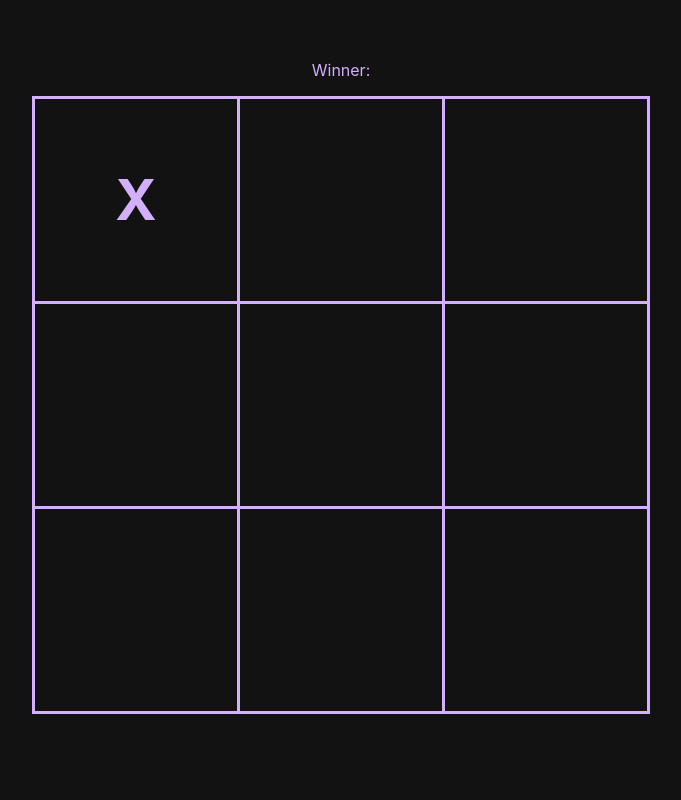
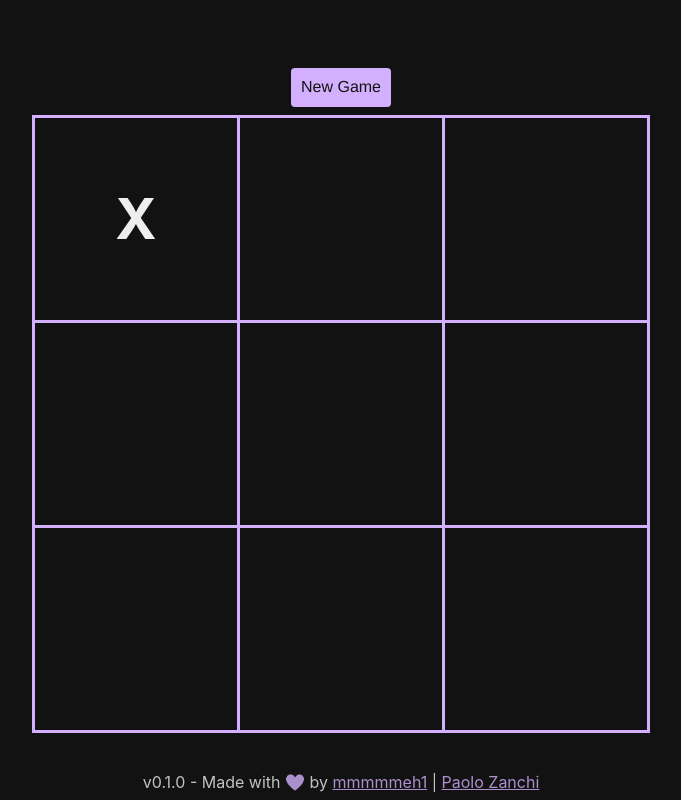
Before and after one commit to paolozanchi/tic-tac-toe, a Vue app: page / in a window 1280 px wide. Shown: the whole page, without its empty margins (299-980 px from the left). Built offline with nearby package versions, Linux system fonts and the light colour scheme.

Commit message:
Added footer, new button, styles

```diff
--- a/src/App.vue
+++ b/src/App.vue
@@ -1,29 +1,63 @@
 <template>
-  <div id="app">
-    <button
-      v-if="gameEnded"
+  <section
+    id="app"
+    class="container"
+  >
+    <main>
+      <RippleButton
+        variant="primary"
         @click="newGame"
       >
         New Game
-    </button>
-    <p>Winner: {{ winner }}</p>
+      </RippleButton>
+
       <TicTacToeBoard
         :board-state="board"
         @clickedCell="clickedCell"
       />
-  </div>
+
+      <h1 v-if="winner">
+        Winner: {{ winner }}
+      </h1>
+    </main>
+
+    <footer>
+      <span v-if="appVersion">
+        v{{ appVersion }} -
+      </span>
+
+      Made with <span class="heart">❤️</span> by
+      <a
+        href="https://github.com/paolozanchi"
+        class="link"
+        target="_github"
+      >mmmmmeh1</a>
+      |
+      <a
+        href="https://linkedin.com/in/paolo-zanchi"
+        class="link"
+        target="_linkedin"
+      >
+        Paolo Zanchi
+      </a>
+    </footer>
+  </section>
 </template>
 
 <script>
   import TicTacToeBoard from '@/components/TicTacToeBoard.vue'
+  import RippleButton from '@/components/RippleButton.vue'
+  import { version } from '../package.json'
 
   export default {
     name: 'App',
     components: {
-      TicTacToeBoard
+      TicTacToeBoard,
+      RippleButton,
     },
     data() {
       return {
+        appVersion: version,
         ai: 'O',
         player: 'X',
         board: [],
@@ -225,13 +259,47 @@
 
 <style>
   :root {
-    --background-color: #121212;
-    --lighter-color: #352b41;
-    --accent-color: #d3b0fd;
+    --dark: #121212;
+    --light: #eee;
+    --lighter-accent: #352b41;
+    --accent: #d3b0fd;
+    --rippleRgb: rgb(238, 238, 238);
   }
 
   html, body {
-    background-color: var(--background-color);
+    background-color: var(--dark);
+    height: 100%;
+    margin: 0;
+  }
+
+  body {
+    display: flex;
+    flex-direction: column;
+  }
+
+  .container {
+    flex: 1 0 auto;
+    display: flex;
+    flex-direction: column;
+  }
+
+  main {
+    flex: 1 0 auto;
+  }
+
+  footer {
+    flex-shrink: 0;
+    padding: .5rem;
+    opacity: .8;
+  }
+
+  .link {
+    color: var(--accent);
+  }
+
+  .heart {
+    color: transparent;
+    text-shadow: 0 0 0 var(--accent);
   }
 
   #app {
@@ -239,8 +307,7 @@
     -webkit-font-smoothing: antialiased;
     -moz-osx-font-smoothing: grayscale;
     text-align: center;
-    color: #2c3e50;
     margin-top: 60px;
-    color: var(--accent-color);
+    color: var(--light);
   }
 </style>
--- /dev/null
+++ b/src/components/RippleButton.vue
@@ -0,0 +1,109 @@
+<template>
+  <button
+    :disabled="disabled"
+    :variant="variant"
+    @click="createRipple"
+  >
+    <slot />
+  </button>
+</template>
+
+<script>
+export default {
+  name: 'RippleButton',
+  props: {
+    disabled: Boolean,
+    variant: {
+      type: String,
+      default: 'light'
+    },
+  },
+  methods: {
+    createRipple(event) {
+      const button = event.currentTarget;
+      const circle = document.createElement("span");
+      const diameter = Math.max(button.clientWidth, button.clientHeight);
+      const radius = diameter / 2;
+
+      circle.style.width = circle.style.height = `${diameter}px`;
+      circle.style.left = `${event.clientX - (button.offsetLeft + radius)}px`;
+      circle.style.top = `${event.clientY - (button.offsetTop + radius)}px`;
+      circle.classList.add("ripple");
+
+      const ripple = button.getElementsByClassName("ripple")[0];
+
+      if (ripple) {
+        ripple.remove();
+      }
+
+      button.appendChild(circle);
+
+      this.$emit('click');
+    }
+  }
+}
+</script>
+
+<style scoped>
+  button {
+    position: relative;
+    overflow: hidden;
+    transition: background 400ms;
+    color: var(--dark);
+    background-color: var(--light, #eeeeee);
+    margin: 0.5rem;
+    padding: 0.65rem;
+    font-family: 'Metropolis', 'Helvetica Neue', Helvetica, Arial, sans-serif;
+    font-size: 1rem;
+    outline: 0;
+    border: 0;
+    border-radius: var(--border-radius, .25rem);
+    cursor: pointer;
+  }
+
+  button[variant="primary"] {
+    background-color: var(--accent);
+  }
+
+  button[variant="light"] {
+    background-color: var(--light);
+    color: var(--dark);
+  }
+
+  button[variant="dark"] {
+    background-color: var(--dark);
+    color: var(--light);
+  }
+
+  button[variant="success"] {
+    background-color: var(--success);
+    color: var(--light);
+  }
+
+  button[variant="danger"] {
+    background-color: var(--danger);
+    color: var(--light);
+  }
+
+  button:disabled {
+    opacity: .65;
+    cursor: not-allowed;
+  }
+</style>
+
+<style>
+  span.ripple {
+    position: absolute;
+    border-radius: 50%;
+    transform: scale(0);
+    animation: ripple 600ms linear;
+    background-color: rgba(var(--rippleRgb), 0.6);
+  }
+
+  @keyframes ripple {
+    to {
+      transform: scale(4);
+      opacity: 0;
+    }
+  }
+</style>
--- a/src/components/TicTacToeBoard.vue
+++ b/src/components/TicTacToeBoard.vue
@@ -45,13 +45,13 @@
   }
 
   .cell {
-    border: 3px solid var(--accent-color);
+    border: 3px solid var(--accent);
     height: 200px;
     width: 200px;
   }
 
   .cell:hover {
-    background-color: var(--lighter-color);
+    background-color: var(--lighter-accent);
   }
 
   .cellContent {
```
Lines whose indentation alone changed are shown as unchanged.
